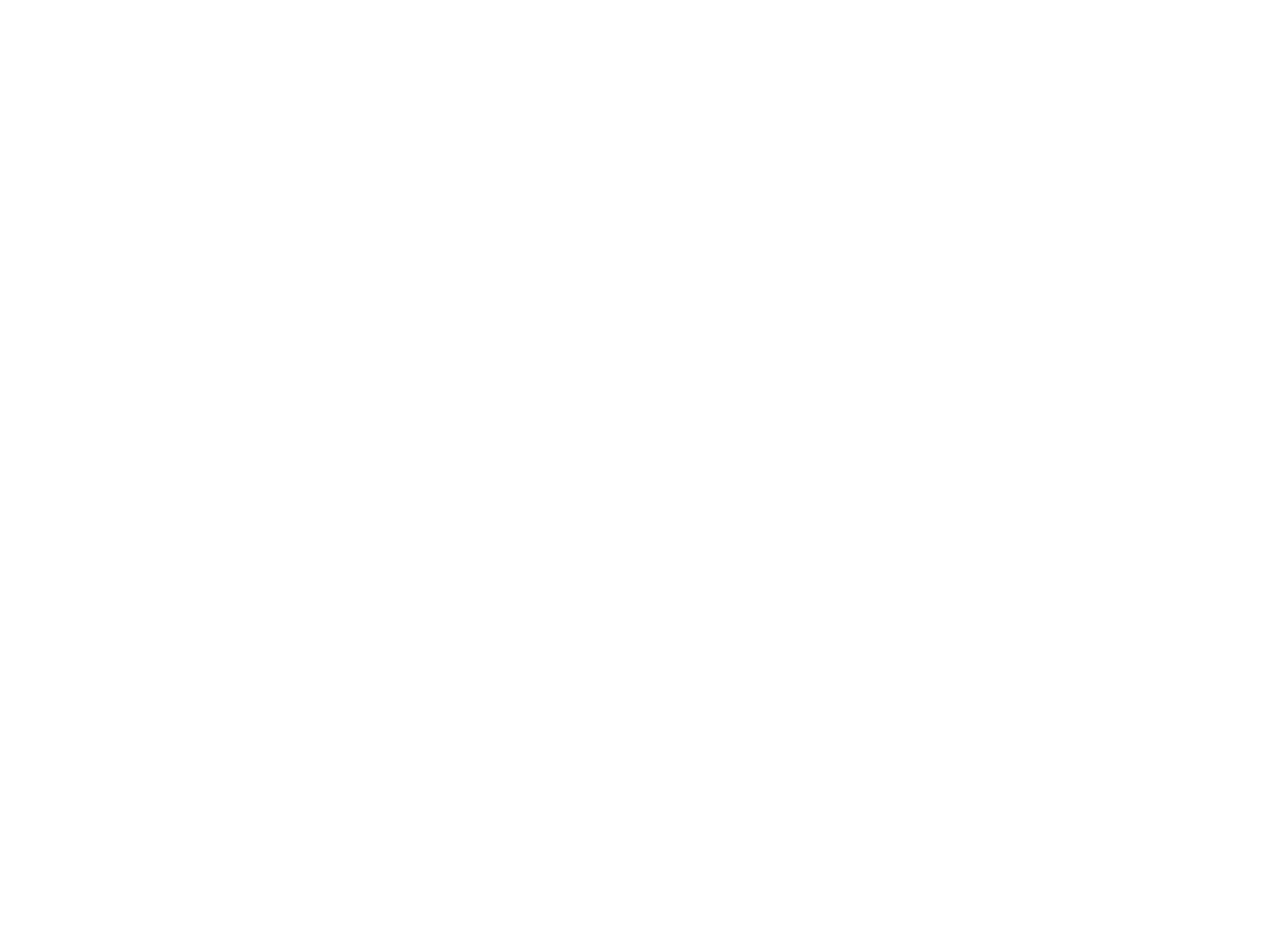
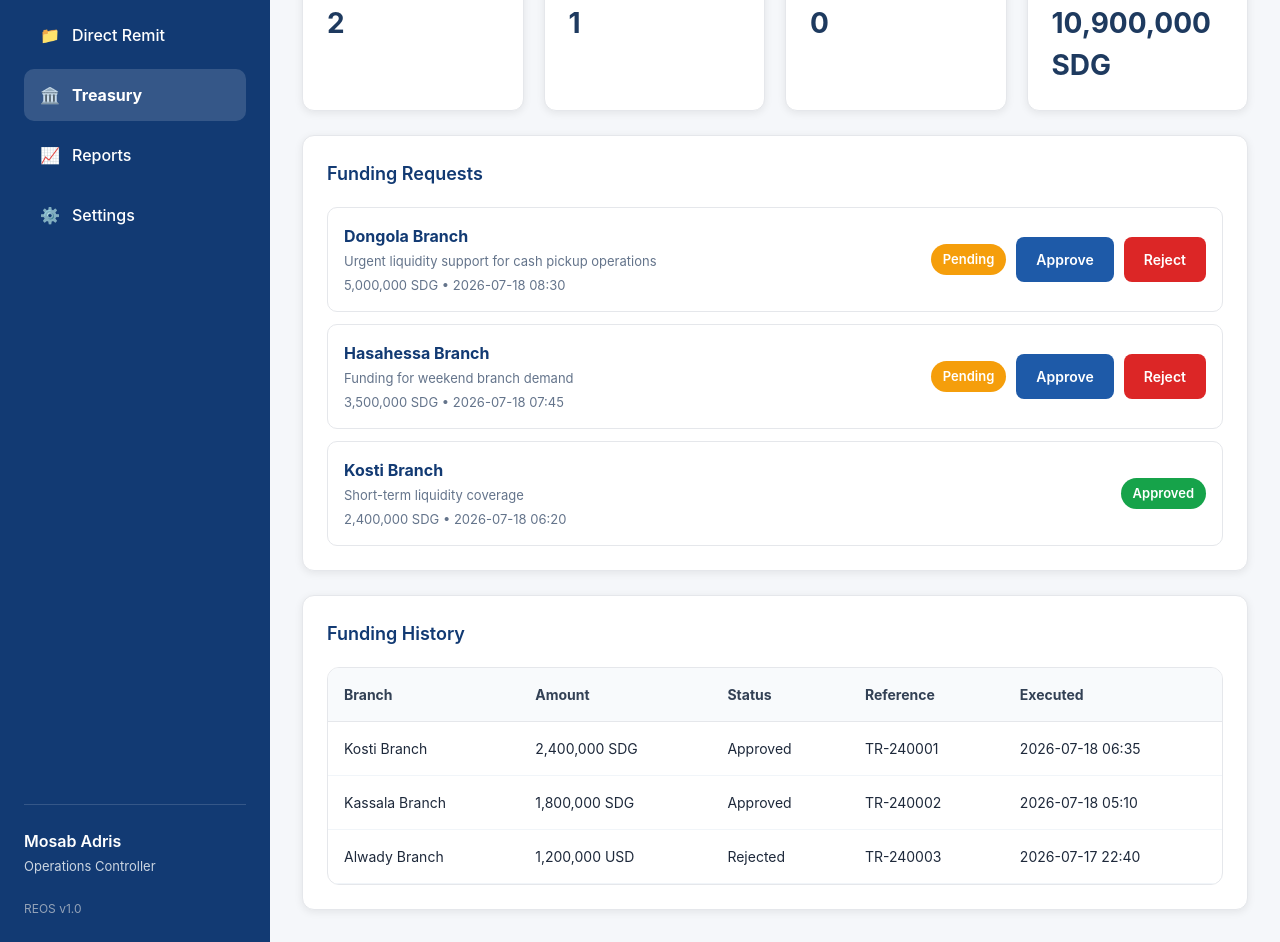
Before and after one commit to mosabidriis-cloud/remit-connect, a React (Vite) app: page /treasury in a window 1280 px wide. Before the commit this address had no page. Shown: the part 240-1182 px from the top of the page. Before the commit the page ends 800 px from the top, so only its background shows below. Built offline with nearby package versions, Linux system fonts and the light colour scheme.

Commit message:
feat: Sprint 2 Milestone 3 - Treasury Foundation

```diff
--- a/src/components/Sidebar.tsx
+++ b/src/components/Sidebar.tsx
@@ -18,6 +18,11 @@
       title: "Direct Remit",
       path: "/direct-remit",
       icon: "📁",
+    },
+    {
+      title: "Treasury",
+      path: "/treasury",
+      icon: "🏛️",
     },
     {
       title: "Reports",
--- /dev/null
+++ b/src/pages/treasury/TreasuryPage.tsx
@@ -0,0 +1,166 @@
+import { useMemo, useState } from "react";
+
+import MainLayout from "../../layouts/MainLayout";
+import PageContainer from "../../components/PageContainer";
+import Card from "../../components/ui/Card";
+import Button from "../../components/ui/Button";
+import DataTable from "../../components/ui/DataTable";
+import {
+  approveTreasuryRequest,
+  getFundingHistory,
+  getTreasuryRequests,
+  getTreasurySummary,
+  rejectTreasuryRequest,
+} from "../../services/treasuryService";
+import type { FundingHistoryEntry } from "../../types/Treasury";
+
+export default function TreasuryPage() {
+  const [requests, setRequests] = useState(getTreasuryRequests());
+  const [history, setHistory] = useState(getFundingHistory());
+
+  const summary = useMemo(() => getTreasurySummary(), []);
+
+  function handleApprove(requestId: number) {
+    const updated = approveTreasuryRequest(requestId);
+    if (updated) {
+      setRequests(getTreasuryRequests());
+      setHistory(getFundingHistory());
+    }
+  }
+
+  function handleReject(requestId: number) {
+    const updated = rejectTreasuryRequest(requestId);
+    if (updated) {
+      setRequests(getTreasuryRequests());
+      setHistory(getFundingHistory());
+    }
+  }
+
+  return (
+    <MainLayout>
+      <PageContainer title="Treasury Foundation">
+        <div
+          style={{
+            display: "grid",
+            gridTemplateColumns: "repeat(4, 1fr)",
+            gap: 20,
+            marginBottom: 24,
+          }}
+        >
+          <Card title="Pending Requests">
+            <div style={{ fontSize: 28, fontWeight: 700, color: "#1E3A5F" }}>
+              {summary.pendingRequests}
+            </div>
+          </Card>
+
+          <Card title="Approved Requests">
+            <div style={{ fontSize: 28, fontWeight: 700, color: "#1E3A5F" }}>
+              {summary.approvedRequests}
+            </div>
+          </Card>
+
+          <Card title="Rejected Requests">
+            <div style={{ fontSize: 28, fontWeight: 700, color: "#1E3A5F" }}>
+              {summary.rejectedRequests}
+            </div>
+          </Card>
+
+          <Card title="Total Requested">
+            <div style={{ fontSize: 28, fontWeight: 700, color: "#1E3A5F" }}>
+              {summary.totalRequestedAmount.toLocaleString()} SDG
+            </div>
+          </Card>
+        </div>
+
+        <Card title="Funding Requests">
+          <div style={{ display: "grid", gap: 12 }}>
+            {requests.map((request) => (
+              <div
+                key={request.id}
+                style={{
+                  border: "1px solid #E5E7EB",
+                  borderRadius: 10,
+                  padding: 16,
+                  display: "flex",
+                  justifyContent: "space-between",
+                  alignItems: "center",
+                  gap: 12,
+                  flexWrap: "wrap",
+                }}
+              >
+                <div>
+                  <div style={{ fontWeight: 700, color: "#123A73" }}>{request.branchName}</div>
+                  <div style={{ color: "#64748B", fontSize: 13, marginTop: 4 }}>
+                    {request.reason}
+                  </div>
+                  <div style={{ color: "#64748B", fontSize: 13, marginTop: 4 }}>
+                    {request.requestedAmount.toLocaleString()} {request.currency} • {request.requestedAt}
+                  </div>
+                </div>
+
+                <div style={{ display: "flex", gap: 10, alignItems: "center" }}>
+                  <span
+                    style={{
+                      background:
+                        request.status === "Approved"
+                          ? "#16A34A"
+                          : request.status === "Rejected"
+                          ? "#DC2626"
+                          : "#F59E0B",
+                      color: "#FFFFFF",
+                      padding: "6px 12px",
+                      borderRadius: 20,
+                      fontWeight: 600,
+                      fontSize: 13,
+                    }}
+                  >
+                    {request.status}
+                  </span>
+
+                  {request.status === "Pending" && (
+                    <>
+                      <Button onClick={() => handleApprove(request.id)}>Approve</Button>
+                      <Button onClick={() => handleReject(request.id)} variant="danger">
+                        Reject
+                      </Button>
+                    </>
+                  )}
+                </div>
+              </div>
+            ))}
+          </div>
+        </Card>
+
+        <div style={{ marginTop: 24 }}>
+          <Card title="Funding History">
+            <DataTable<FundingHistoryEntry>
+              data={history}
+              columns={[
+                {
+                  header: "Branch",
+                  render: (entry) => entry.branchName,
+                },
+                {
+                  header: "Amount",
+                  render: (entry) => `${entry.amount.toLocaleString()} ${entry.currency}`,
+                },
+                {
+                  header: "Status",
+                  render: (entry) => entry.status,
+                },
+                {
+                  header: "Reference",
+                  render: (entry) => entry.reference,
+                },
+                {
+                  header: "Executed",
+                  render: (entry) => entry.executedAt,
+                },
+              ]}
+            />
+          </Card>
+        </div>
+      </PageContainer>
+    </MainLayout>
+  );
+}
--- a/src/routes/AppRoutes.tsx
+++ b/src/routes/AppRoutes.tsx
@@ -4,6 +4,7 @@
 import Dashboard from "../pages/controller/Dashboard";
 import BranchListPage from "../pages/branches/BranchListPage";
 import BranchDetailsPage from "../pages/branches/BranchDetailsPage";
+import TreasuryPage from "../pages/treasury/TreasuryPage";
 
 function DirectRemitDashboard() {
   return <h1>Direct Remit Operations</h1>;
@@ -20,6 +21,7 @@
 
       <Route path="/branches" element={<BranchListPage />} />
       <Route path="/branches/:branchId" element={<BranchDetailsPage />} />
+      <Route path="/treasury" element={<TreasuryPage />} />
 
       <Route path="/direct-remit" element={<DirectRemitDashboard />} />
 
--- /dev/null
+++ b/src/services/treasuryService.ts
@@ -0,0 +1,142 @@
+import type { FundingHistoryEntry, TreasuryRequest } from "../types/Treasury";
+
+const treasuryRequests: TreasuryRequest[] = [
+  {
+    id: 1,
+    branchId: 3,
+    branchName: "Dongola Branch",
+    requestedAmount: 5000000,
+    currency: "SDG",
+    reason: "Urgent liquidity support for cash pickup operations",
+    requestedAt: "2026-07-18 08:30",
+    status: "Pending",
+    requestedBy: "Yasir Ibrahim",
+  },
+  {
+    id: 2,
+    branchId: 7,
+    branchName: "Hasahessa Branch",
+    requestedAmount: 3500000,
+    currency: "SDG",
+    reason: "Funding for weekend branch demand",
+    requestedAt: "2026-07-18 07:45",
+    status: "Pending",
+    requestedBy: "Nadia Salim",
+  },
+  {
+    id: 3,
+    branchId: 10,
+    branchName: "Kosti Branch",
+    requestedAmount: 2400000,
+    currency: "SDG",
+    reason: "Short-term liquidity coverage",
+    requestedAt: "2026-07-18 06:20",
+    status: "Approved",
+    requestedBy: "Bakri Abu",
+    approvedBy: "Treasury Team",
+    approvedAt: "2026-07-18 06:35",
+  },
+];
+
+const fundingHistory: FundingHistoryEntry[] = [
+  {
+    id: 1,
+    branchId: 10,
+    branchName: "Kosti Branch",
+    amount: 2400000,
+    currency: "SDG",
+    status: "Approved",
+    executedAt: "2026-07-18 06:35",
+    reference: "TR-240001",
+  },
+  {
+    id: 2,
+    branchId: 4,
+    branchName: "Kassala Branch",
+    amount: 1800000,
+    currency: "SDG",
+    status: "Approved",
+    executedAt: "2026-07-18 05:10",
+    reference: "TR-240002",
+  },
+  {
+    id: 3,
+    branchId: 6,
+    branchName: "Alwady Branch",
+    amount: 1200000,
+    currency: "USD",
+    status: "Rejected",
+    executedAt: "2026-07-17 22:40",
+    reference: "TR-240003",
+  },
+];
+
+export function getTreasuryRequests(): TreasuryRequest[] {
+  return treasuryRequests;
+}
+
+export function getFundingHistory(): FundingHistoryEntry[] {
+  return fundingHistory;
+}
+
+export function getTreasurySummary() {
+  return {
+    pendingRequests: treasuryRequests.filter((request) => request.status === "Pending").length,
+    approvedRequests: treasuryRequests.filter((request) => request.status === "Approved").length,
+    rejectedRequests: treasuryRequests.filter((request) => request.status === "Rejected").length,
+    totalRequestedAmount: treasuryRequests.reduce(
+      (sum, request) => sum + request.requestedAmount,
+      0
+    ),
+  };
+}
+
+export function approveTreasuryRequest(requestId: number): TreasuryRequest | undefined {
+  const request = treasuryRequests.find((item) => item.id === requestId);
+
+  if (!request) {
+    return undefined;
+  }
+
+  request.status = "Approved";
+  request.approvedBy = "Treasury Team";
+  request.approvedAt = new Date().toLocaleString("en-GB");
+
+  fundingHistory.unshift({
+    id: fundingHistory.length + 1,
+    branchId: request.branchId,
+    branchName: request.branchName,
+    amount: request.requestedAmount,
+    currency: request.currency,
+    status: "Approved",
+    executedAt: request.approvedAt,
+    reference: `TR-${100000 + fundingHistory.length + 1}`,
+  });
+
+  return request;
+}
+
+export function rejectTreasuryRequest(requestId: number): TreasuryRequest | undefined {
+  const request = treasuryRequests.find((item) => item.id === requestId);
+
+  if (!request) {
+    return undefined;
+  }
+
+  request.status = "Rejected";
+  request.approvedBy = "Treasury Team";
+  request.approvedAt = new Date().toLocaleString("en-GB");
+
+  fundingHistory.unshift({
+    id: fundingHistory.length + 1,
+    branchId: request.branchId,
+    branchName: request.branchName,
+    amount: request.requestedAmount,
+    currency: request.currency,
+    status: "Rejected",
+    executedAt: request.approvedAt,
+    reference: `TR-${100000 + fundingHistory.length + 1}`,
+  });
+
+  return request;
+}
--- /dev/null
+++ b/src/types/Treasury.ts
@@ -0,0 +1,26 @@
+export type TreasuryApprovalStatus = "Pending" | "Approved" | "Rejected";
+
+export interface TreasuryRequest {
+  id: number;
+  branchId: number;
+  branchName: string;
+  requestedAmount: number;
+  currency: string;
+  reason: string;
+  requestedAt: string;
+  status: TreasuryApprovalStatus;
+  requestedBy: string;
+  approvedBy?: string;
+  approvedAt?: string;
+}
+
+export interface FundingHistoryEntry {
+  id: number;
+  branchId: number;
+  branchName: string;
+  amount: number;
+  currency: string;
+  status: TreasuryApprovalStatus;
+  executedAt: string;
+  reference: string;
+}
```
